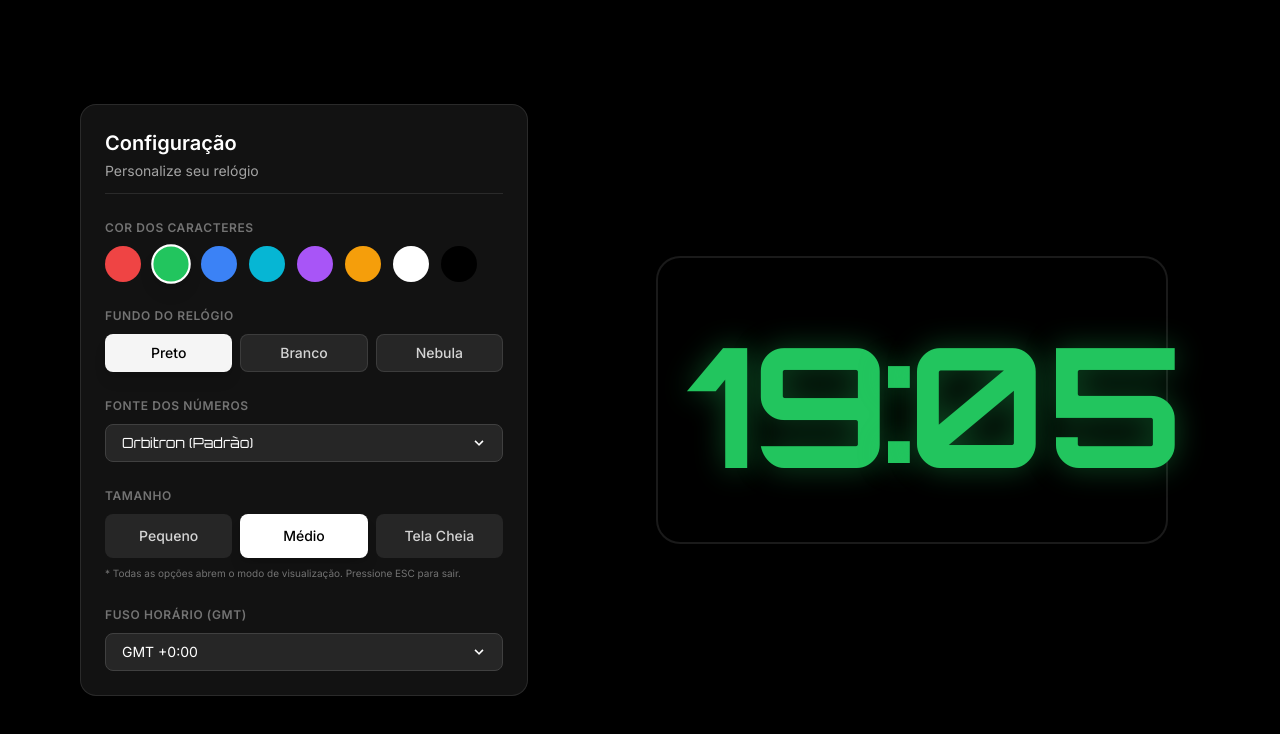
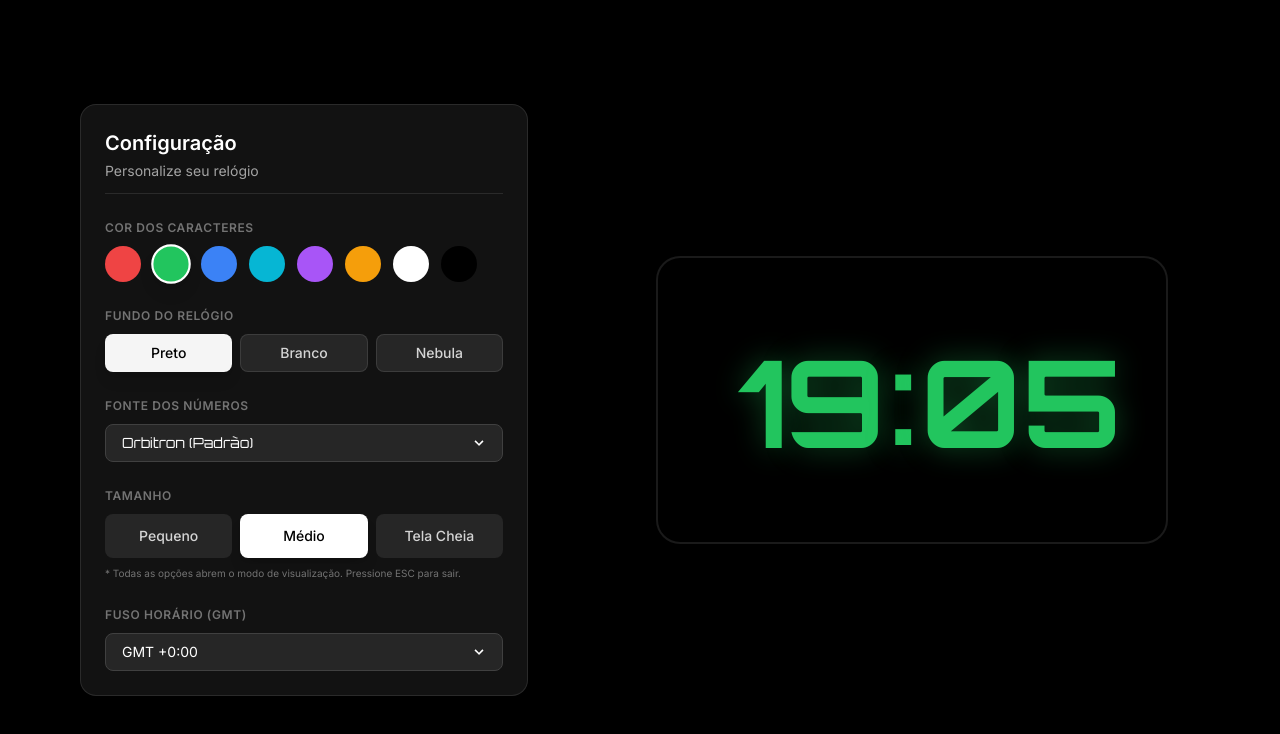
Before and after one commit to RPulla/Clock4Monitor, a React (Vite) app: page / in a window 1280 px wide. Shown: the top 734 px of the page. Built offline with nearby package versions, Linux system fonts and the light colour scheme; a web font is replaced by a local one.

Commit message:
fix(ClockDisplay): Adjust viewBox and text positioning for wider fonts
Increase the SVG viewBox width to 1100 to prevent horizontal clipping of wider fonts, such as Orbitron.
Adjust the x-coordinates of the hours, colon, and minutes text elements to re-center them within the new viewBox.

```diff
--- a/components/ClockDisplay.tsx
+++ b/components/ClockDisplay.tsx
@@ -80,17 +80,17 @@ export const ClockDisplay: React.FC<ClockDisplayProps> = ({
       <svg
         width="100%"
         height="100%"
-        // ViewBox ajustado (zoom) para 800 de largura para maximizar o tamanho dos números
-        viewBox="0 0 800 300"
+        // ViewBox aumentado para 1100 para evitar cortes laterais em fontes largas (Orbitron)
+        viewBox="0 0 1100 300"
         preserveAspectRatio="xMidYMid meet"
         className="overflow-visible w-full h-full"
         aria-label={`Hora atual: ${timeStr.hours}:${timeStr.minutes}`}
       >
         {/* Renderização em 3 partes independentes para garantir alinhamento absoluto */}
 
-        {/* 1. HORAS: Deslocado para esquerda (45%) */}
+        {/* 1. HORAS: Deslocado para esquerda (44%) */}
         <text
-          x="45%"
+          x="44%"
           y="52%"
           dominantBaseline="central"
           textAnchor="end"
@@ -101,9 +101,9 @@ export const ClockDisplay: React.FC<ClockDisplayProps> = ({
           {timeStr.hours}
         </text>
 
-        {/* 2. DOIS PONTOS: Deslocado para esquerda (47%) */}
+        {/* 2. DOIS PONTOS: Deslocado para esquerda (48%) */}
         <text
-          x="47%"
+          x="48%"
           y="49%"
           dominantBaseline="central"
           textAnchor="middle"
@@ -114,9 +114,9 @@ export const ClockDisplay: React.FC<ClockDisplayProps> = ({
           :
         </text>
 
-        {/* 3. MINUTOS: Deslocado para esquerda (49%) */}
+        {/* 3. MINUTOS: Deslocado para esquerda (52%) */}
         <text
-          x="49%"
+          x="52%"
           y="52%"
           dominantBaseline="central"
           textAnchor="start"
```
